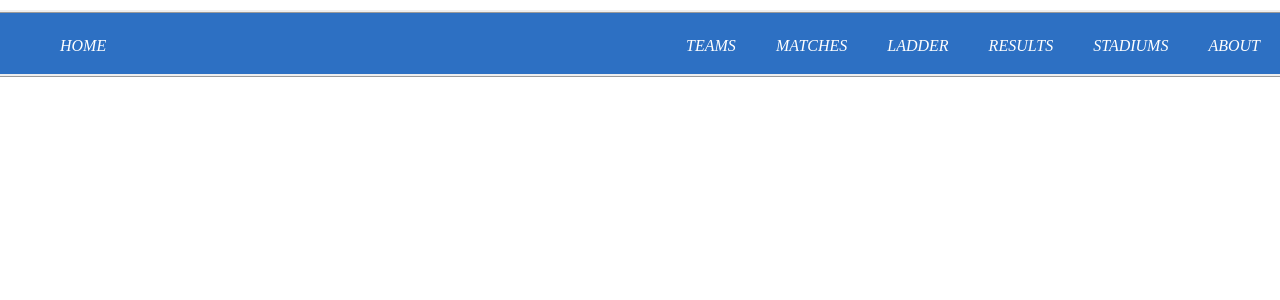
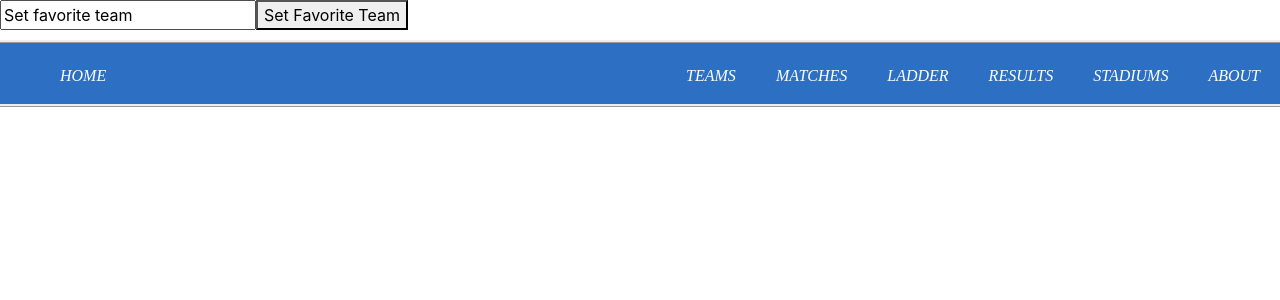
Before and after one commit to mechvishnu/AFLTIP, an Angular app in the folder AFL-APP/: page / in a window 1280 px wide. Shown: the top 300 px of the page. Built offline with nearby package versions, Linux system fonts and the light colour scheme; no server answers; a web font is replaced by a local one.

Commit message:
UserStory : 1	//Getting fav team and displaying probability in console

```diff
--- a/AFL-APP/package.json
+++ b/AFL-APP/package.json
@@ -14,7 +14,7 @@
     "@angular/animations": "~7.2.0",
     "@angular/common": "~7.2.0",
     "@angular/compiler": "~7.2.0",
-    "@angular/core": "~7.2.0",
+    "@angular/core": "^7.2.15",
     "@angular/forms": "~7.2.0",
     "@angular/platform-browser": "~7.2.0",
     "@angular/platform-browser-dynamic": "~7.2.0",
@@ -30,9 +30,10 @@
     "@angular/cli": "~7.3.9",
     "@angular/compiler-cli": "~7.2.0",
     "@angular/language-service": "~7.2.0",
-    "@types/node": "~8.9.4",
+    "@types/core-js": "^2.5.0",
     "@types/jasmine": "~2.8.8",
     "@types/jasminewd2": "~2.0.3",
+    "@types/node": "~8.9.4",
     "codelyzer": "~4.5.0",
     "jasmine-core": "~2.99.1",
     "jasmine-spec-reporter": "~4.2.1",
--- a/AFL-APP/src/app/app.component.html
+++ b/AFL-APP/src/app/app.component.html
@@ -1,3 +1,4 @@
+<app-winning-prediction></app-winning-prediction>
 
 <app-navbar></app-navbar>
 <router-outlet></router-outlet>
--- a/AFL-APP/src/app/winning-prediction/winning-prediction.component.html
+++ b/AFL-APP/src/app/winning-prediction/winning-prediction.component.html
@@ -1,3 +1,13 @@
-<p>
+<!-- <p>
   winning-prediction works!
-</p>
+</p> -->
+<div class="button">
+  <input type="text" #inputTeam value="Set favorite team"/>
+  <button (click)="setFavTeam(inputTeam.value)">Set Favorite Team</button>
+</div>
+
+<div class="button" id = "change">
+<!-- <button (click)={{value}}>Get the winning probability</button>
+</div> -->
+
+<!-- (click)="" -->
--- a/AFL-APP/src/app/winning-prediction/winning-prediction.component.ts
+++ b/AFL-APP/src/app/winning-prediction/winning-prediction.component.ts
@@ -12,13 +12,19 @@ import { TipsDataService } from 'src/app/tips-data.service';
 })
 export class WinningPredictionComponent implements OnInit {
 
-  fav : string = 'Hawthorn';
+  fav : string;
   games : any = [];
   tips : any = [];
   filterobj : any = [];
   futureGameDate: any = [];
   count : number = 0;
   conf : number = 0;
+  value: any;
+
+  setFavTeam(val){
+    this.fav = val;
+    this.ngOnInit();
+  }
 
   constructor(private gameService : GamedataService, private tipsService : TipsDataService, private http : HttpClient) { }
 
@@ -63,14 +69,14 @@ export class WinningPredictionComponent implements OnInit {
             }
 
             console.log('exits if');
-            console.log((this.conf/(this.count+1)).toFixed( 2 ));
-        }
+            this.value = ((this.conf/(this.count+1)).toFixed( 2 ));
+            console.log(this.value);
+          }
         )
       })
   }
 
-  getProbability(){
-    return ((this.conf/(this.count+1)).toFixed( 2 ));
-
-  }
+  // getProbability() {
+  //   this.value = ((this.conf/(this.count+1)).toFixed( 2 ) );
+  // }
 }
```
